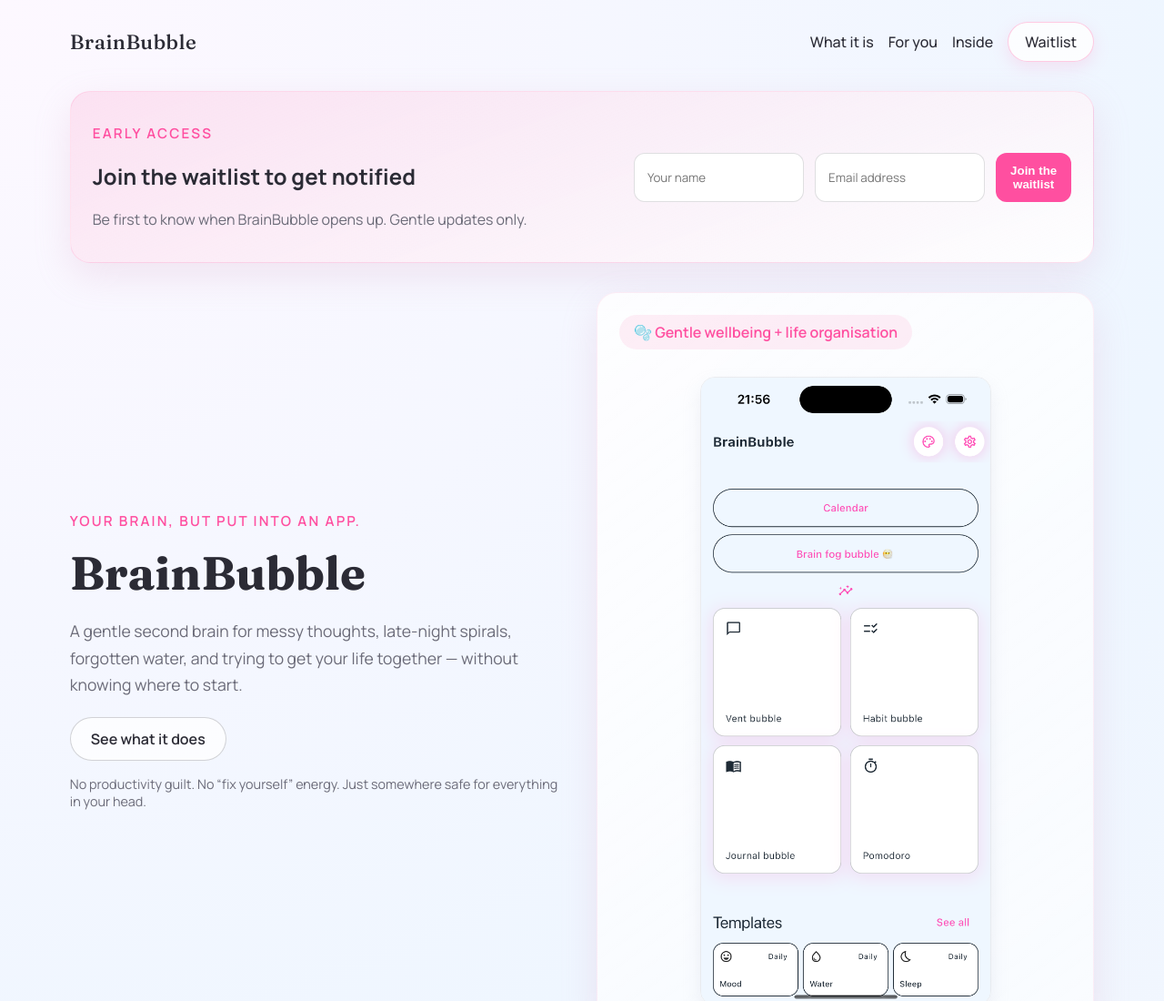
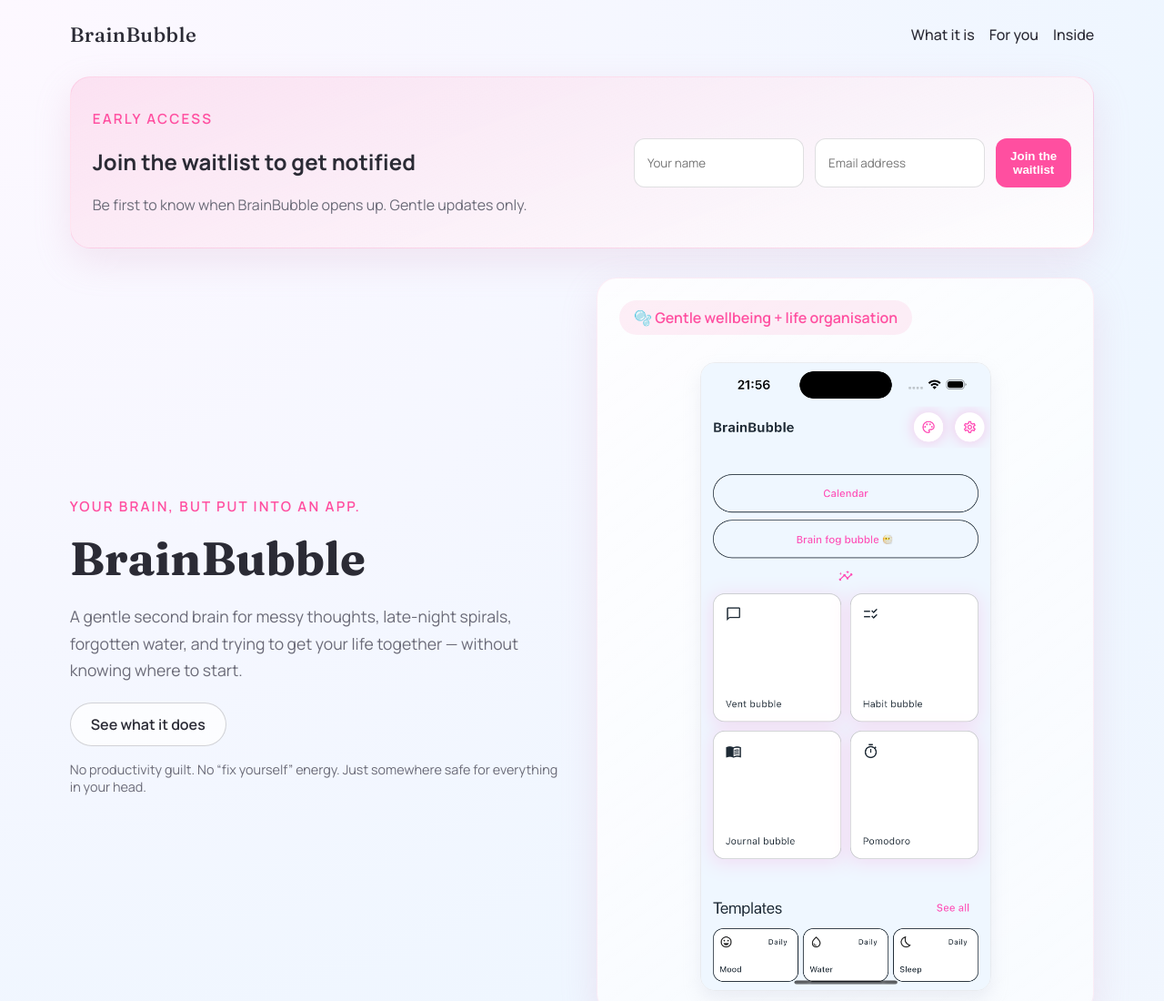
Before and after one commit to Mirfat-tech/mb_website, a plain HTML site: page index.html in a window 1280 px wide. Shown: the top 1100 px of the page at 91% size. Drawn offline with Linux system fonts and the light colour scheme.

Commit message:
Remove extra waitlist links

```diff
--- a/index.html
+++ b/index.html
@@ -20,7 +20,6 @@
           <a href="#what">What it is</a>
           <a href="#for-you">For you</a>
           <a href="#inside">Inside</a>
-          <a class="pill" href="waitlist.html">Waitlist</a>
         </nav>
       </header>
 
```
